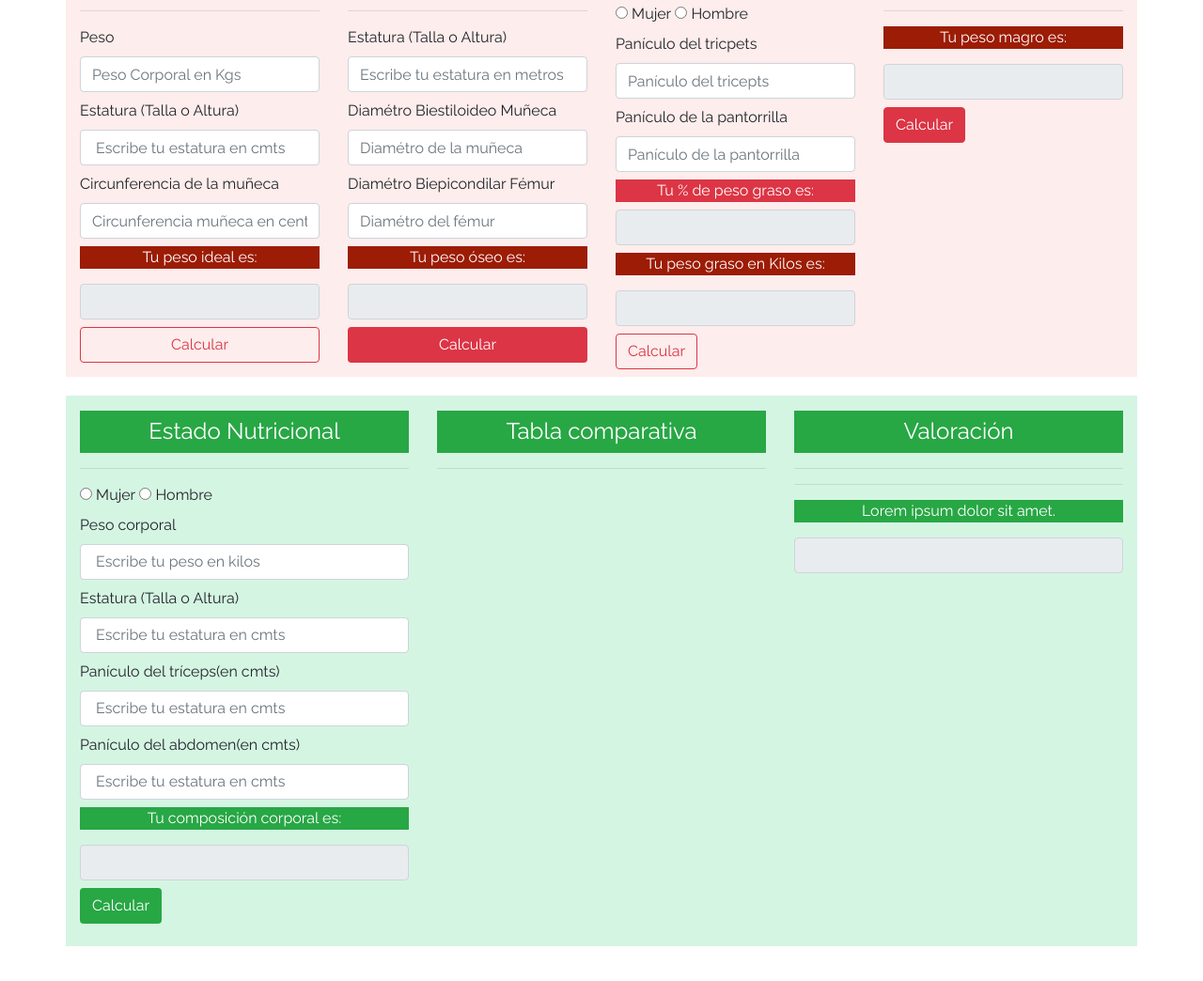
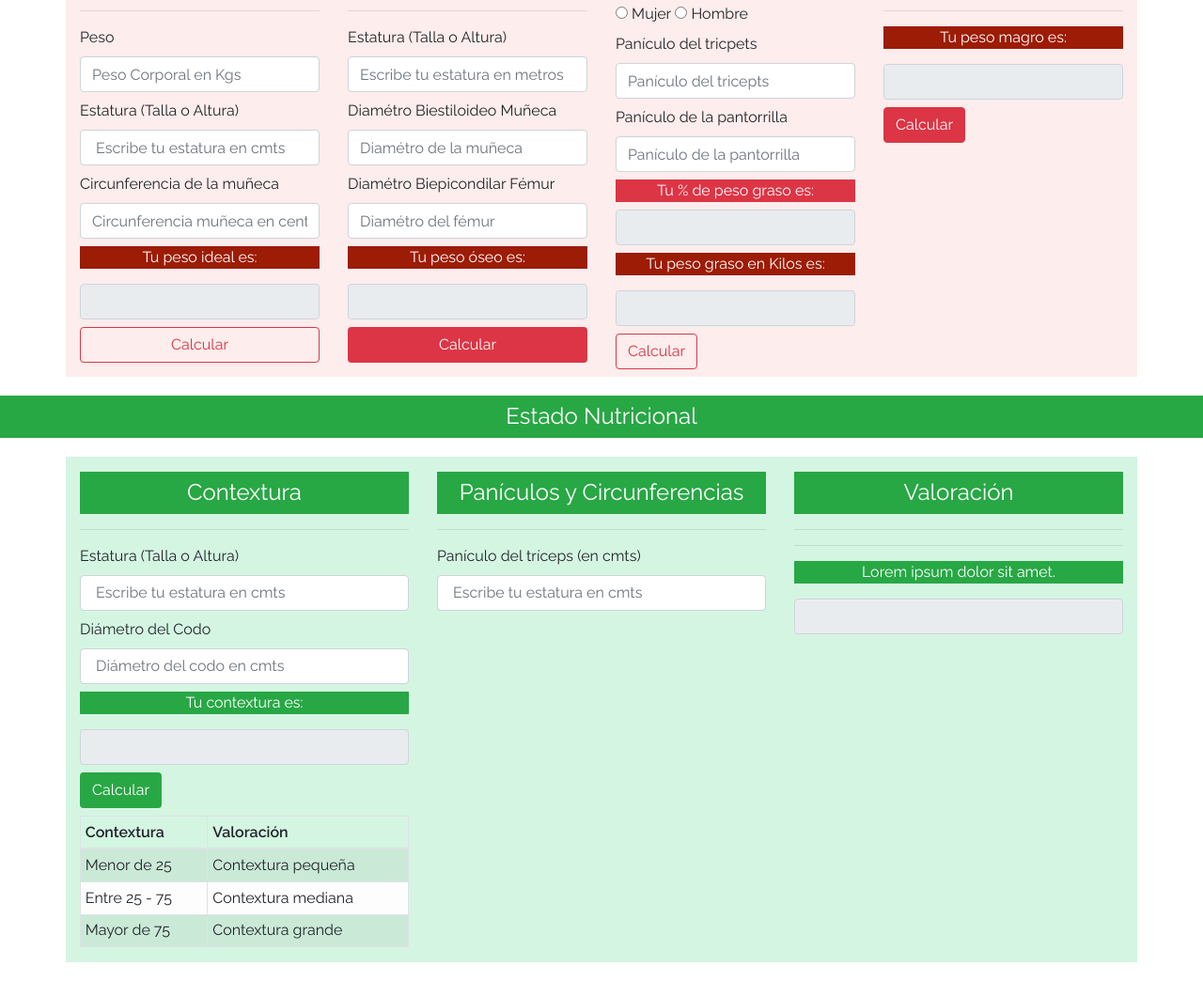
Before and after one commit to alfredonpb/Valoraciones-antropom-tricas, a plain HTML site: page index.html in a window 1280 px wide. Shown: the part 1119-2163 px from the top of the page at 94% size. Drawn offline with nearby package versions, Linux system fonts and the light colour scheme; a script that the page names is missing.

Commit message:
Index actualizado con a Contextura el Estado nutricional

```diff
--- a/index.html
+++ b/index.html
@@ -288,7 +288,7 @@ background: #D6EAF8;
 		<div class="col-md-3 col-xl-3">
 			<p class="px-2 py-2 mt-3 h4 bg-danger text-white text-center">Peso Graso</p>
 
-			<form class="for-group mb-0" id="formulario" name="formulario">
+			<form class="for-group mb-0" id="formularioGrasa" name="formulario">
 				<div>
 					<input type="radio" name="sexo" id="mujer" value="Mujer">
 					<label for="mujer" >Mujer</label>
@@ -296,7 +296,7 @@ background: #D6EAF8;
 					<input type="radio" name="sexo" id="hombre" value="Hombre">
 					<label for="hombre" >Hombre</label>
 				</div>
-			</form>
+
 				<div class="for-group mb-2">
 					<label for="nombre">Panículo del tricpets</label>
 					<input type="text" id="paniculoTricepts" name="panículoTricepts" class="form-control " placeholder="Panículo del tricepts">
@@ -313,6 +313,7 @@ background: #D6EAF8;
 				<input type="text"  id="resultadoPesoGraso"  class="form-control mb-2" readonly="">
 
 				<input type="button" id="botonPesoGraso" class="btn btn-outline-danger mb-2 text-mute" value="Calcular" >
+			</form>
 		</div>
 
 		<!-- Peso Magro -->
@@ -327,13 +328,13 @@ background: #D6EAF8;
 	</div>
 </div>
 <!--ESTADO NUTRICIONAL-->
+<p class=" py-2 mt-3 h4 bg-success text-white text-center">Estado Nutricional</p>
 <div class="container contenedor4">
 	<div class="row">
 		<div class="colmd-4 col-xl-4">
-			<p class=" py-2 mt-3 h4 bg-success text-white text-center">Estado Nutricional</p>
+			<p class=" py-2 mt-3 h4 bg-success text-white text-center">Contextura</p>
 			<hr>
-
-		<form class="for-group mb-3" id="formulario" name="formulario">
+		<!-- <form class="for-group mb-3" id="formulario" name="formulario">
 				<div>
 					<input type="radio" name="sexo" id="mujer" value="Mujer">
 					<label for="mujer" >Mujer</label>
@@ -341,38 +342,58 @@ background: #D6EAF8;
 					<input type="radio" name="sexo" id="hombre" value="Hombre">
 					<label for="hombre" >Hombre</label>
 				</div>
+			</form>	 -->
 
 			<div class="for-group mb-2">
-				<label for="nombre">Peso corporal</label>
-				<input type="text" id="pesoNutricional"class="form-control " placeholder=" Escribe tu peso en kilos" name="peso">
+				<label for="nombre">Estatura (Talla o Altura)</label>
+				<input type="text"  id="tallaContextura" class="form-control" placeholder=" Escribe tu estatura en cmts" name="estatura">
 			</div>
 
 			<div class="for-group mb-2">
-				<label for="nombre">Estatura (Talla o Altura)</label>
-				<input type="text"  id="tallaNutricional" class="form-control" placeholder=" Escribe tu estatura en cmts" name="estatura">
-			</div>
-			<div class="for-group mb-2">
-				<label for="nombre">Panículo del tríceps(en cmts)</label>
-				<input type="text"  id="triceptNutricional" class="form-control" placeholder=" Escribe tu estatura en cmts" name="estatura">
-			</div>
-			<div class="for-group mb-2">
-				<label for="nombre">Panículo del abdomen(en cmts)</label>
-				<input type="text"  id="abdomenNutricional" class="form-control" placeholder=" Escribe tu estatura en cmts" name="estatura">
+				<label for="nombre">Diámetro del Codo</label>
+				<input type="text"  id="codoContextura" class="form-control" placeholder=" Diámetro del codo en cmts" name="estatura">
 			</div>
 
-			<p class="text-center text-white bg-success">Tu composición corporal es:</p>
+			<p class="text-center text-white bg-success">Tu contextura es:</p>
 
-			<input type="text" id="resultadoNutricional" class="form-control mb-2" readonly="" >
+			<input type="text" id="resultadoContextura" class="form-control mb-2" readonly="" >
 
-			<input type="button" id="botonNutricional" class="btn btn-l bg-success mb-2 text-white" value="Calcular" >
-		</form>
+			<input type="button" id="botonContextura" class="btn btn-l bg-success mb-2 text-white" value="Calcular" >
+
+			<table class="table table-striped table-bordered table-hover table-sm table-responsive-lg">
+				<thead>
+					<tr>
+						<th class="tex-center">Contextura</th>
+						<th class="tex-center">Valoración</th>
+					</tr>
+				</thead>
+				<tbody>
+					<tr>
+						<td>Menor de 25</td>
+						<td>Contextura pequeña</td>
+					</tr>
+					<tr class="table-light">
+						<td>Entre 25 - 75</td>
+						<td>Contextura mediana</td>
+					</tr>
+					<tr>
+						<td>Mayor de 75</td>
+						<td>Contextura grande</td>
+					</tr>
+				</tbody>
+			</table>
 
 		</div>
 
 		<div class="col-md-4 col-xl-4">
-			<p class="px-2 py-2 mt-3 h4 bg-success text-white text-center">Tabla comparativa </p>
+			<p class="px-2 py-2 mt-3 h4 bg-success text-white text-center">Panículos y Circunferencias </p>
 			<hr>
+			<div class="for-group mb-2">
+				<label for="nombre">Panículo del tríceps (en cmts)</label>
+				<input type="text"  id="triceptNutricional" class="form-control" placeholder=" Escribe tu estatura en cmts" name="estatura">
 			</div>
+		</div>
+
 
 		<div class="col-md-4 col-xl-4">
 					<p class="px-2 py-2 mt-3 h4 bg-success text-white text-center">Valoración</p>
```
Lines whose indentation alone changed are shown as unchanged.
